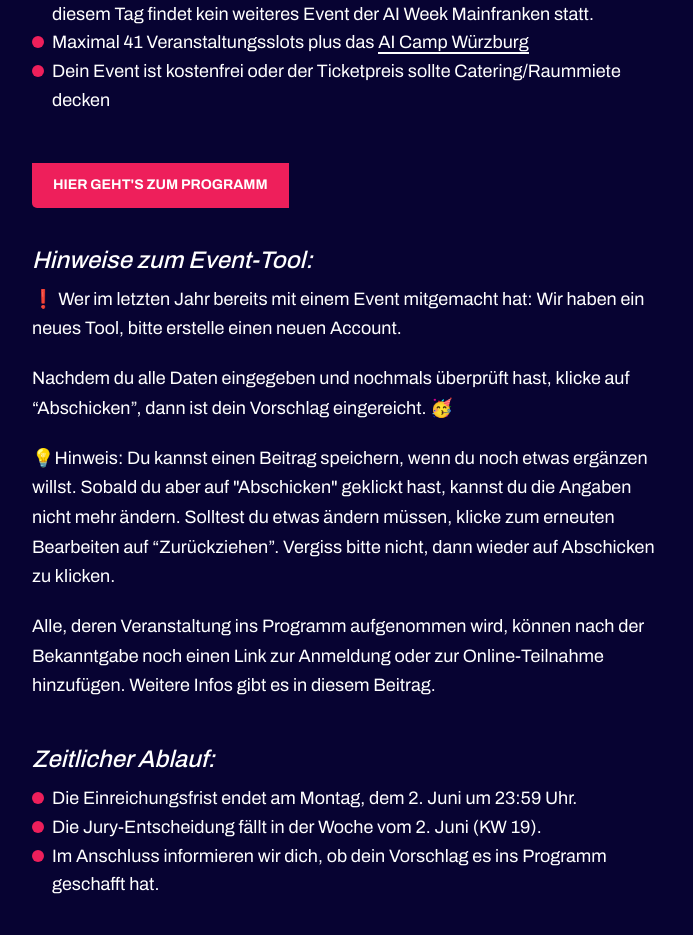
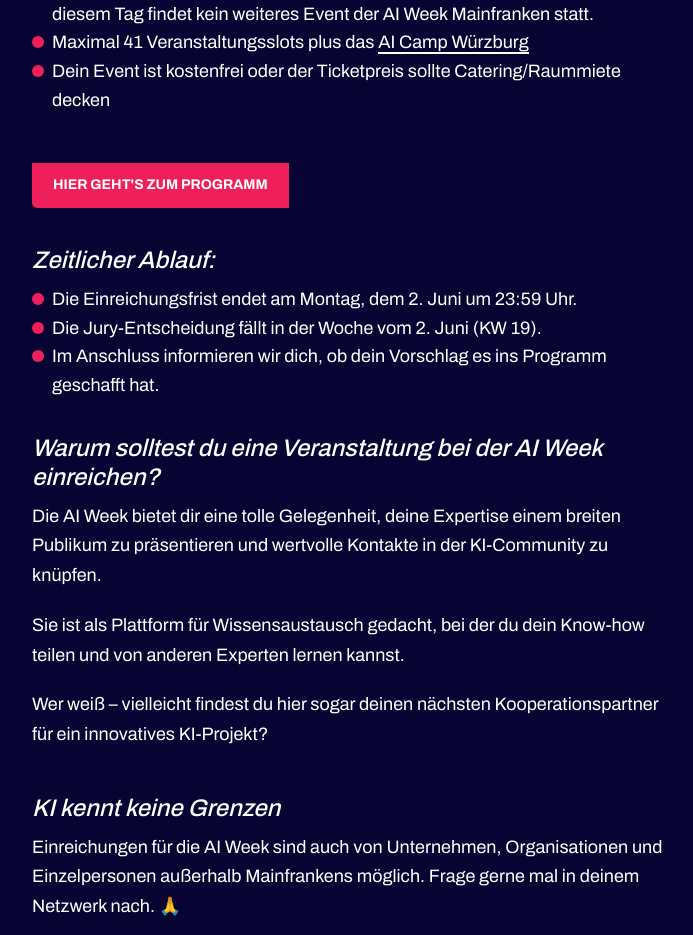
Before and after one commit to 10-o-clock-org/awm_website, a PHP site: page /news.php in a window 1280 px wide. Shown: the part 1115-2050 px from the top of the page, without its empty margins (128-821 px from the left). Run offline with PHP 8.4, Linux system fonts and the light colour scheme.

Commit message:
Änderungen an Texten

```diff
--- a/news.php
+++ b/news.php
@@ -47,8 +47,7 @@
                     </p>
                     <p>Anders als bei der Wuerzburg Web Week beschränken wir die Anzahl der Vortragsslots auf maximal 42.
                         Um eine hohe Qualität und Themenvielfalt zu gewährleisten, entscheidet eine Jury, welche
-                        Veranstaltungen in das endgültige Programm aufgenommen werden.
-                    </p>
+                        Veranstaltungen in das endgültige Programm aufgenommen werden.</p>
                     <h2>Bevor du loslegst:</h2>
                     <ul>
                             <li>Klarer KI-Bezug der Veranstaltung ist Voraussetzung</li>
@@ -61,17 +60,10 @@
                             <li>Dein Event ist kostenfrei oder der Ticketpreis sollte Catering/Raummiete decken</li>
                         </ul>
                         <br><br>
-                        <a class="button" href="programm.php" target="_blank">Hier geht's zum Programm</a>
+                        <a class="button" href="programm.php">Hier geht's zum Programm</a>
                         <br><br><br>
 
-                        <h2>Hinweise zum Event-Tool:</h2>
-                    <p>❗️ Wer im letzten Jahr bereits mit einem Event mitgemacht hat: Wir haben ein neues Tool,
-                        bitte erstelle einen neuen Account.</p>
-                    <p>Nachdem du alle Daten eingegeben und nochmals überprüft hast, klicke auf “Abschicken”, dann ist dein Vorschlag eingereicht. 🥳</p>
-                    <p>💡Hinweis: Du kannst einen Beitrag speichern, wenn du noch etwas ergänzen willst. Sobald du aber auf "Abschicken" geklickt hast, kannst du die Angaben nicht mehr ändern.
-                        Solltest du etwas ändern müssen, klicke zum erneuten Bearbeiten auf “Zurückziehen”. Vergiss bitte nicht, dann wieder auf Abschicken zu klicken. </p>
-                    <p>Alle, deren Veranstaltung ins Programm aufgenommen wird, können nach der Bekanntgabe noch einen Link zur Anmeldung oder zur Online-Teilnahme hinzufügen. Weitere Infos gibt es in diesem Beitrag.</p>
-                    </br>
+
                     <h2>Zeitlicher Ablauf:</h2>
                         <ul>
                          <li>Die Einreichungsfrist endet am Montag, dem 2. Juni um 23:59 Uhr.</li>
@@ -83,12 +75,12 @@
                     <p>Die AI Week bietet dir eine tolle Gelegenheit, deine Expertise einem breiten Publikum zu präsentieren und wertvolle Kontakte in der KI-Community zu knüpfen.</p>
                     <p>Sie ist als Plattform für Wissensaustausch gedacht, bei der du dein Know-how teilen und von anderen Experten lernen kannst.</p>
                     <p>Wer weiß – vielleicht findest du hier sogar deinen nächsten Kooperationspartner für ein innovatives KI-Projekt?</p></br>
-                    </br>
+
                     <h2>KI kennt keine Grenzen</h2>
                     <p>Einreichungen für die AI Week sind auch von Unternehmen, Organisationen und Einzelpersonen außerhalb Mainfrankens möglich. Frage gerne mal in deinem Netzwerk nach. 🙏</p>
 
                     <br><br>
-                    <a class="button" href="programm.php" target="_blank">Hier geht's zum Programm</a>
+                    <a class="button" href="programm.php">Hier geht's zum Programm</a>
                         <br><br><br>
 
                         <h2>FAQ: Veranstaltung bei der AI Week einreichen</h2>
@@ -230,7 +222,7 @@
                             Würzburg am 4. Juli 2025</a>, das Abschluss-Event der AI Week Mainfranken. Unsere Empfehlung:
                         Warte nicht zu lange, die Early-Bird-Tickets waren innerhalb von 30 Minuten weg.</p>
                         <br><br>
-                        <a class="button" href="programm.php" target="_blank">Hier geht's zum Programm</a>
+                        <a class="button" href="programm.php">Hier geht's zum Programm</a>
                         <br><br><br>
                     </div>
                 </div>
@@ -274,7 +266,7 @@
                            href="https://www.ai-week.de/news.php#WueWW">in diesem Beitrag</a>, wie sich die AI Week von
                         der Wuerzburg Web Week unterscheidet.</p>
                         <br><br>
-                        <a class="button" href="programm.php" target="_blank">Hier geht's zum Programm</a>
+                        <a class="button" href="programm.php">Hier geht's zum Programm</a>
                         <br><br><br>
                         </div>
                 </div>
@@ -325,7 +317,7 @@
                     <p>Aktuell suchen wir Sponsoren, die unser KI-Festival finanziell unterstützen, das erste seiner Art in Bayern. Bei Interesse nimm mit uns <a href="mailto:ute.muendlein@wueww.de">Kontakt
                             auf.</a></p>
                             <br><br>
-                            <a class="button" href="programm.php" target="_blank">Hier geht's zum Programm</a>
+                            <a class="button" href="programm.php">Hier geht's zum Programm</a>
                         <br><br><br>
                     </div>
                 </div>
```
